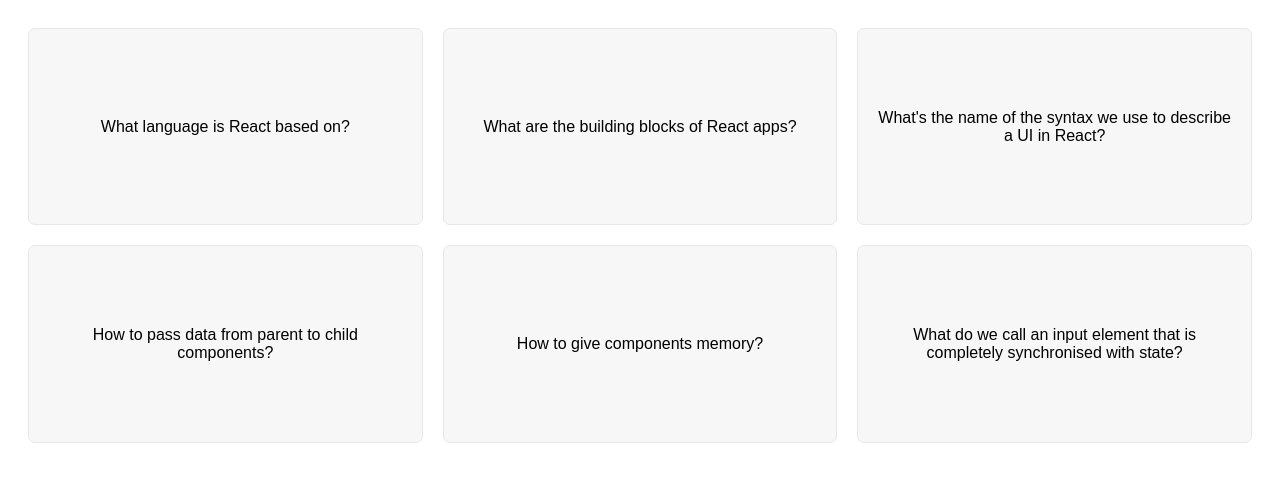
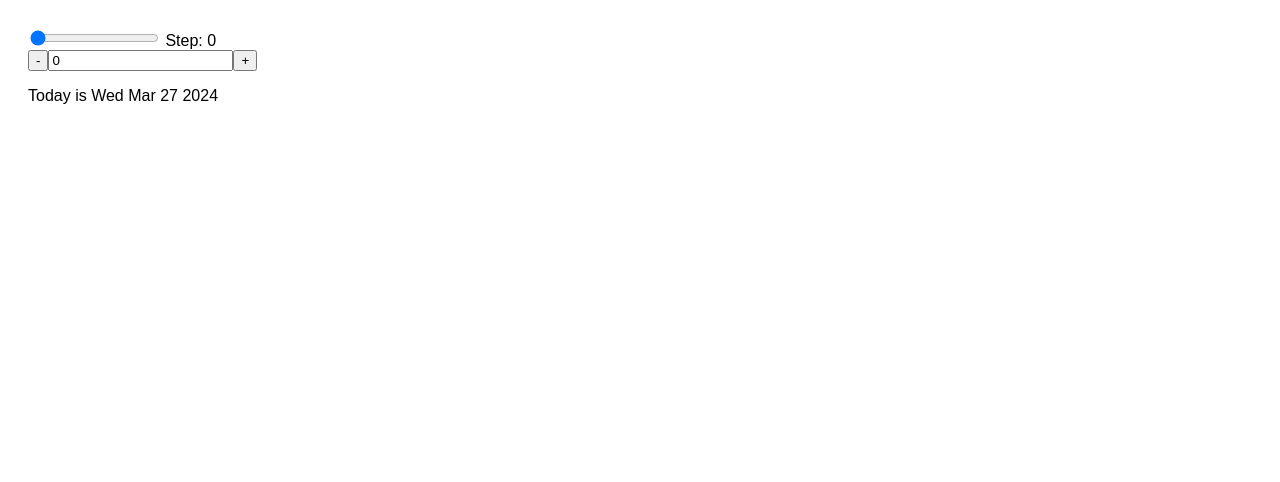
Before and after one commit to 001Pytom/react-pracrice-projects, a React (Create React App) app: page / in a window 1280 px wide. Shown: the top 482 px of the page. Built offline with nearby package versions, Linux system fonts and the light colour scheme.

Commit message:
improved counter project

```diff
--- a/src/App.js
+++ b/src/App.js
@@ -23,26 +23,26 @@
 // }
 
 // project2 date counter
-// import Counter from "./project2/Counter";
+import Counter from "./project2/Counter";
+function App() {
+  return <Counter />;
+}
+
+// exercise Flashcards
+// import "./styles.css";
+// import FlashCards from "./exercise/Flashcrads";
+// import questions from "./exercise/questions";
+
 // function App() {
-//   return <Counter />;
+//   return (
+//     <div className="App">
+//       <div className="flashcards">
+//         {questions.map((question) => (
+//           <FlashCards question={question} key={question.id} />
+//         ))}
+//       </div>
+//     </div>
+//   );
 // }
 
-// exercise Flashcards
-import "./styles.css";
-import FlashCards from "./exercise/Flashcrads";
-import questions from "./exercise/questions";
-
-function App() {
-  return (
-    <div className="App">
-      <div className="flashcards">
-        {questions.map((question) => (
-          <FlashCards question={question} key={question.id} />
-        ))}
-      </div>
-    </div>
-  );
-}
-
 export default App;
--- a/src/project2/Counter.js
+++ b/src/project2/Counter.js
@@ -13,23 +13,32 @@
   function handlePrev() {
     setCount((count) => count - step);
   }
-  function handleStpnext() {
-    setStep((step) => step + 1);
-  }
-  function handleStpPrev() {
-    setStep((step) => step - 1);
-  }
+  // function handleStpnext() {
+  //   setStep((step) => step + 1);
+  // }
+  // function handleStpPrev() {
+  //   setStep((step) => step - 1);
+  // }
 
   return (
     <div className="container">
       <div className="step">
-        <button onClick={handleStpPrev}>-</button>
+        <input
+          type="range"
+          min="0"
+          max="10"
+          value={step}
+          onChange={(e) => setStep(Number(e.target.value))}
+        />
         <span> Step: {step}</span>
-        <button onClick={handleStpnext}>+</button>
       </div>
       <div className="count">
         <button onClick={handlePrev}>-</button>
-        <span> Count: {count}</span>
+        <input
+          type="number"
+          value={count}
+          onChange={(e) => setCount(Number(e.target.value))}
+        />
         <button onClick={handleNext}>+</button>
       </div>
       <p>
```
